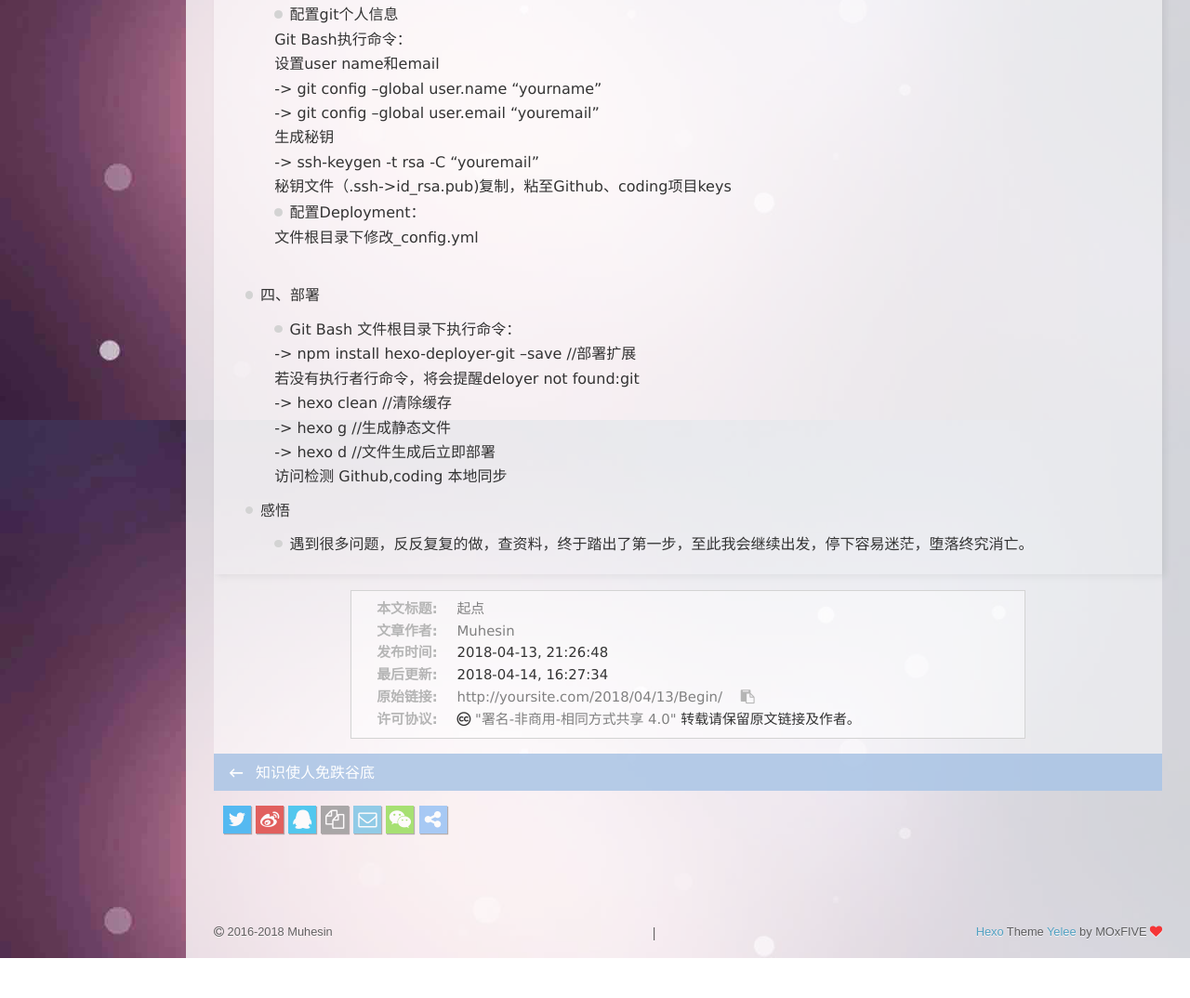
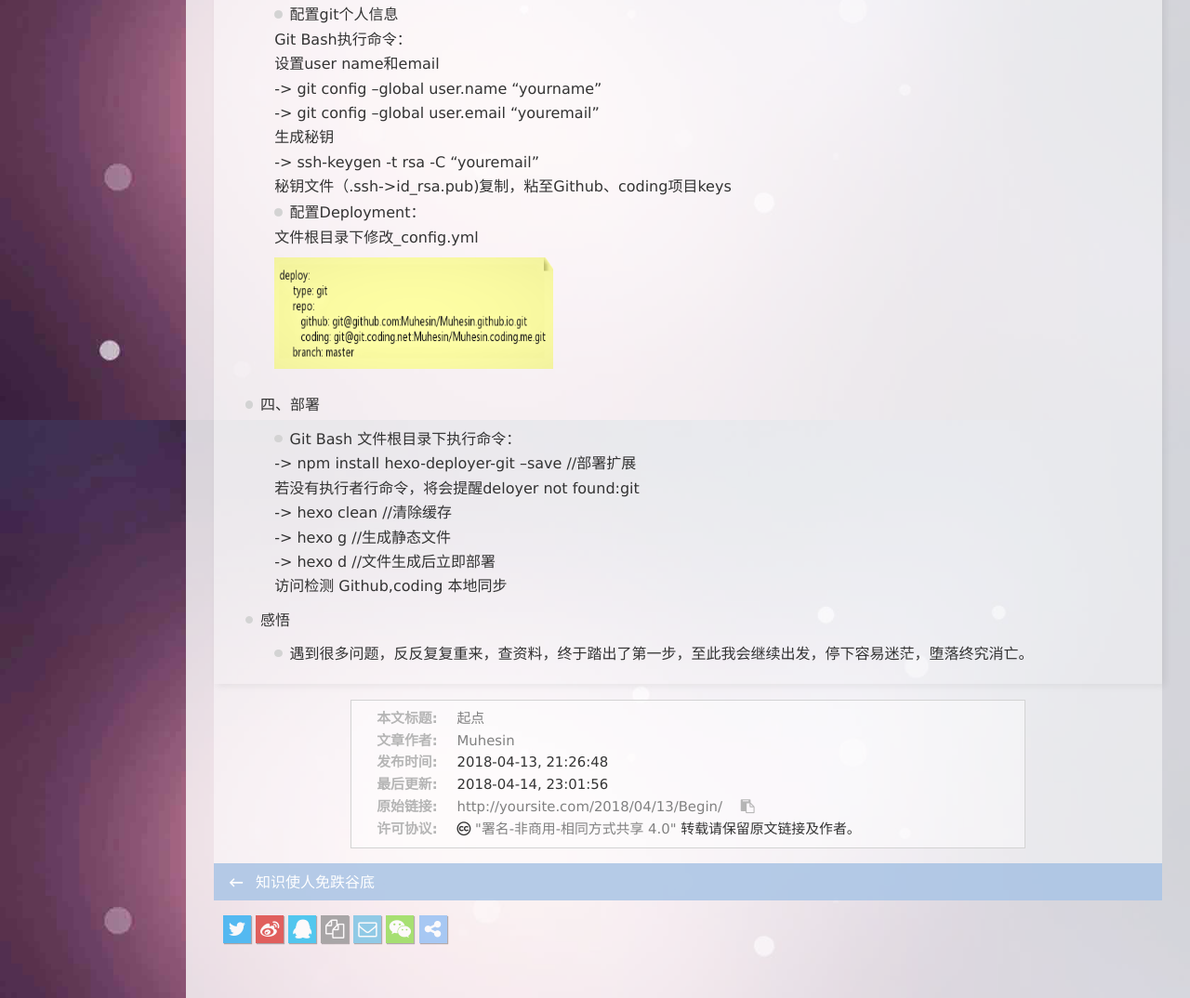
Before and after one commit to Muhesin/Muhesin.github.io, a plain HTML site: page 2018/04/13/Begin/index.html in a window 1280 px wide. Shown: the part 1148-2222 px from the top of the page at 93% size. Before the commit the page ends 2179 px from the top, so only its background shows below. Drawn offline with nearby package versions, Linux system fonts and the light colour scheme; some packages are replaced by stand-ins of ours; a script that the page names is missing.

Commit message:
Site updated: 2018-04-14 23:02:27

```diff
--- a/2018/04/13/Begin/index.html
+++ b/2018/04/13/Begin/index.html
@@ -22,12 +22,12 @@
 <meta property="og:site_name" content="随笔笔记">
 <meta property="og:description" content="前言———本文记录本人建立个人博客的心路历程和感悟  Hexo是高效的静态站点生成框架，基于Node.js。 Node.js是基于Chrome V8引擎的JavaScript运行环境，可以在非浏览器环境下，解释运行JS 代码。 Git是目前世界上最流行的分布式版本控制系统， github是面向开源及私有软件项目的托管平台，因只支持git作为唯一的版本库格式进行托管，故名gitHub。 Coding">
 <meta property="og:locale" content="zh-Hans">
-<meta property="og:image" content="http://yoursite.com/2018/04/13/Begin/images/deploy.jpg">
-<meta property="og:updated_time" content="2018-04-14T08:27:34.935Z">
+<meta property="og:image" content="http://yoursite.com/images/deploy.jpg">
+<meta property="og:updated_time" content="2018-04-14T15:01:56.145Z">
 <meta name="twitter:card" content="summary">
 <meta name="twitter:title" content="起点">
 <meta name="twitter:description" content="前言———本文记录本人建立个人博客的心路历程和感悟  Hexo是高效的静态站点生成框架，基于Node.js。 Node.js是基于Chrome V8引擎的JavaScript运行环境，可以在非浏览器环境下，解释运行JS 代码。 Git是目前世界上最流行的分布式版本控制系统， github是面向开源及私有软件项目的托管平台，因只支持git作为唯一的版本库格式进行托管，故名gitHub。 Coding">
-<meta name="twitter:image" content="http://yoursite.com/2018/04/13/Begin/images/deploy.jpg">
+<meta name="twitter:image" content="http://yoursite.com/images/deploy.jpg">
 
 <link rel="apple-touch-icon" href= "/apple-touch-icon.png">
 
@@ -329,7 +329,7 @@
 </li>
 <li>三、Hexo与Github、coding连接<ul>
 <li>配置git个人信息<br>  Git Bash执行命令：<br>  设置user name和email<br>  -&gt; git config –global user.name “yourname”<br>  -&gt; git config –global user.email “youremail”<br>  生成秘钥<br>  -&gt; ssh-keygen -t rsa -C “youremail”<br>  秘钥文件（.ssh-&gt;id_rsa.pub)复制，粘至Github、coding项目keys</li>
-<li>配置Deployment：<br>  文件根目录下修改_config.yml<br>  <img src="images/deploy.jpg" alt=""></li>
+<li>配置Deployment：<br>  文件根目录下修改_config.yml<br>  <img border="0" src="/images/deploy.jpg" alt="Pulpit rock" width="300" height="120"></li>
 </ul>
 </li>
 <li>四、部署<ul>
@@ -337,7 +337,7 @@
 </ul>
 </li>
 <li>感悟<ul>
-<li>遇到很多问题，反反复复的做，查资料，终于踏出了第一步，至此我会继续出发，停下容易迷茫，堕落终究消亡。</li>
+<li>遇到很多问题，反反复复重来，查资料，终于踏出了第一步，至此我会继续出发，停下容易迷茫，堕落终究消亡。</li>
 </ul>
 </li>
 </ul>
@@ -352,7 +352,7 @@
         <p><span>本文标题:</span><a href="/2018/04/13/Begin/">起点</a></p>
         <p><span>文章作者:</span><a href="/" title="回到主页">Muhesin</a></p>
         <p><span>发布时间:</span>2018-04-13, 21:26:48</p>
-        <p><span>最后更新:</span>2018-04-14, 16:27:34</p>
+        <p><span>最后更新:</span>2018-04-14, 23:01:56</p>
         <p>
             <span>原始链接:</span><a class="post-url" href="/2018/04/13/Begin/" title="起点">http://yoursite.com/2018/04/13/Begin/</a>
             <span class="copy-path" data-clipboard-text="原文: http://yoursite.com/2018/04/13/Begin/　　作者: Muhesin" title="点击复制文章链接"><i class="fa fa-clipboard"></i></span>
```
Also changed, not shown: content.json (+1 -1 lines).
